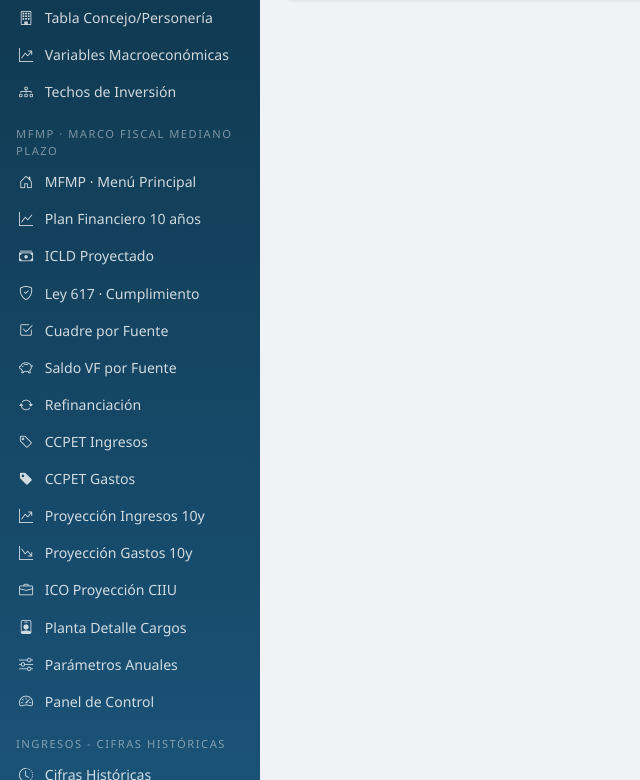
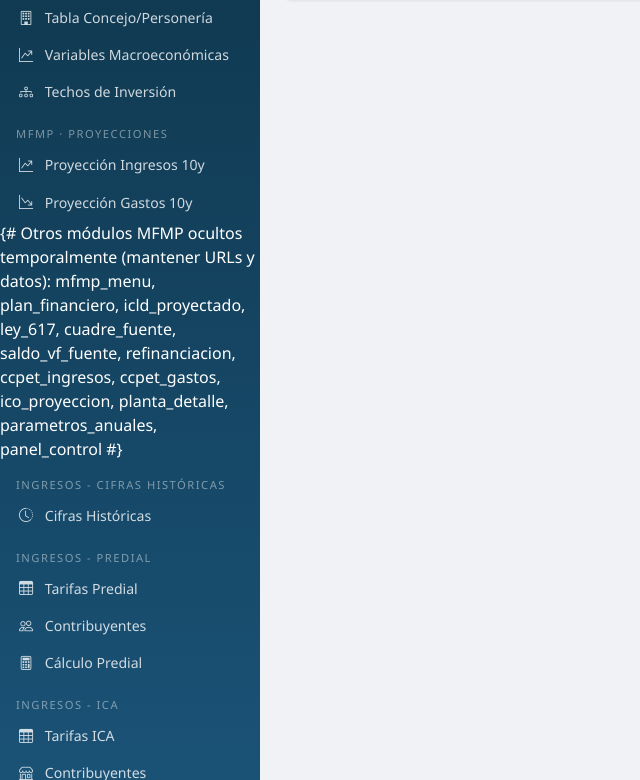
Before and after one commit to Jorgecuenca1/Presupuesto, a Django app: page /mfmp/carga-poai/ in a window 1280 px wide. Shown: the part 198-978 px from the top of the page, without its empty margins (0-640 px from the left). Run offline with Django 5.2, Linux system fonts and the light colour scheme; the visitor is signed in with stand-in values (Sample User, id 1); data that the repository does not hold is empty.

Commit message:
UI: ocultar módulos MFMP excepto Proyección Ingresos/Gastos 10y
Se ocultan del sidebar TEMPORALMENTE los módulos:
- MFMP menú principal
- Plan Financiero 10 años
- ICLD Proyectado
- Ley 617 · Cumplimiento
- Cuadre por Fuente
- Saldo VF por Fuente
- Refinanciación
- CCPET Ingresos / Gastos
- ICO Proyección CIIU
- Planta Detalle Cargos
- Parámetros Anuales
- Panel de Control

Se mantienen en sidebar solo:
- Proyección Ingresos 10y
- Proyección Gastos 10y

URLs y datos preservados (no se pierde nada). El usuario puede
reactivar el sidebar completo descomentando el bloque HTML.

```diff
--- a/templates/base.html
+++ b/templates/base.html
@@ -104,52 +104,17 @@
             <i class="bi bi-diagram-3"></i> Techos de Inversión
         </a>
 
-        <div class="nav-section">MFMP · Marco Fiscal Mediano Plazo</div>
-        <a href="{% url 'mfmp_menu' %}" class="nav-link {% if request.resolver_match.url_name == 'mfmp_menu' %}active{% endif %}">
-            <i class="bi bi-house-door"></i> MFMP · Menú Principal
-        </a>
-        <a href="{% url 'plan_financiero' %}" class="nav-link {% if request.resolver_match.url_name == 'plan_financiero' %}active{% endif %}">
-            <i class="bi bi-graph-up"></i> Plan Financiero 10 años
-        </a>
-        <a href="{% url 'icld_proyectado' %}" class="nav-link {% if request.resolver_match.url_name == 'icld_proyectado' %}active{% endif %}">
-            <i class="bi bi-cash-stack"></i> ICLD Proyectado
-        </a>
-        <a href="{% url 'ley_617' %}" class="nav-link {% if request.resolver_match.url_name == 'ley_617' %}active{% endif %}">
-            <i class="bi bi-shield-check"></i> Ley 617 · Cumplimiento
-        </a>
-        <a href="{% url 'cuadre_fuente' %}" class="nav-link {% if request.resolver_match.url_name == 'cuadre_fuente' %}active{% endif %}">
-            <i class="bi bi-check2-square"></i> Cuadre por Fuente
-        </a>
-        <a href="{% url 'saldo_vf_fuente' %}" class="nav-link {% if request.resolver_match.url_name == 'saldo_vf_fuente' %}active{% endif %}">
-            <i class="bi bi-piggy-bank"></i> Saldo VF por Fuente
-        </a>
-        <a href="{% url 'refinanciacion' %}" class="nav-link {% if request.resolver_match.url_name == 'refinanciacion' %}active{% endif %}">
-            <i class="bi bi-arrow-repeat"></i> Refinanciación
-        </a>
-        <a href="{% url 'ccpet_ingresos' %}" class="nav-link {% if request.resolver_match.url_name == 'ccpet_ingresos' %}active{% endif %}">
-            <i class="bi bi-tag"></i> CCPET Ingresos
-        </a>
-        <a href="{% url 'ccpet_gastos' %}" class="nav-link {% if request.resolver_match.url_name == 'ccpet_gastos' %}active{% endif %}">
-            <i class="bi bi-tag-fill"></i> CCPET Gastos
-        </a>
+        <div class="nav-section">MFMP · Proyecciones</div>
         <a href="{% url 'proyeccion_ingresos_10y' %}" class="nav-link {% if request.resolver_match.url_name == 'proyeccion_ingresos_10y' %}active{% endif %}">
             <i class="bi bi-graph-up-arrow"></i> Proyección Ingresos 10y
         </a>
         <a href="{% url 'proyeccion_gastos_10y' %}" class="nav-link {% if request.resolver_match.url_name == 'proyeccion_gastos_10y' %}active{% endif %}">
             <i class="bi bi-graph-down-arrow"></i> Proyección Gastos 10y
         </a>
-        <a href="{% url 'ico_proyeccion' %}" class="nav-link {% if request.resolver_match.url_name == 'ico_proyeccion' %}active{% endif %}">
-            <i class="bi bi-briefcase"></i> ICO Proyección CIIU
-        </a>
-        <a href="{% url 'planta_detalle' %}" class="nav-link {% if request.resolver_match.url_name == 'planta_detalle' %}active{% endif %}">
-            <i class="bi bi-person-badge"></i> Planta Detalle Cargos
-        </a>
-        <a href="{% url 'parametros_anuales' %}" class="nav-link {% if request.resolver_match.url_name == 'parametros_anuales' %}active{% endif %}">
-            <i class="bi bi-sliders"></i> Parámetros Anuales
-        </a>
-        <a href="{% url 'panel_control' %}" class="nav-link {% if request.resolver_match.url_name == 'panel_control' %}active{% endif %}">
-            <i class="bi bi-speedometer2"></i> Panel de Control
-        </a>
+        {# Otros módulos MFMP ocultos temporalmente (mantener URLs y datos):
+           mfmp_menu, plan_financiero, icld_proyectado, ley_617, cuadre_fuente,
+           saldo_vf_fuente, refinanciacion, ccpet_ingresos, ccpet_gastos,
+           ico_proyeccion, planta_detalle, parametros_anuales, panel_control #}
 
         <div class="nav-section">Ingresos - Cifras Históricas</div>
         <a href="{% url 'cifras_historicas_ingresos' %}" class="nav-link {% if request.resolver_match.url_name == 'cifras_historicas_ingresos' %}active{% endif %}">
```
